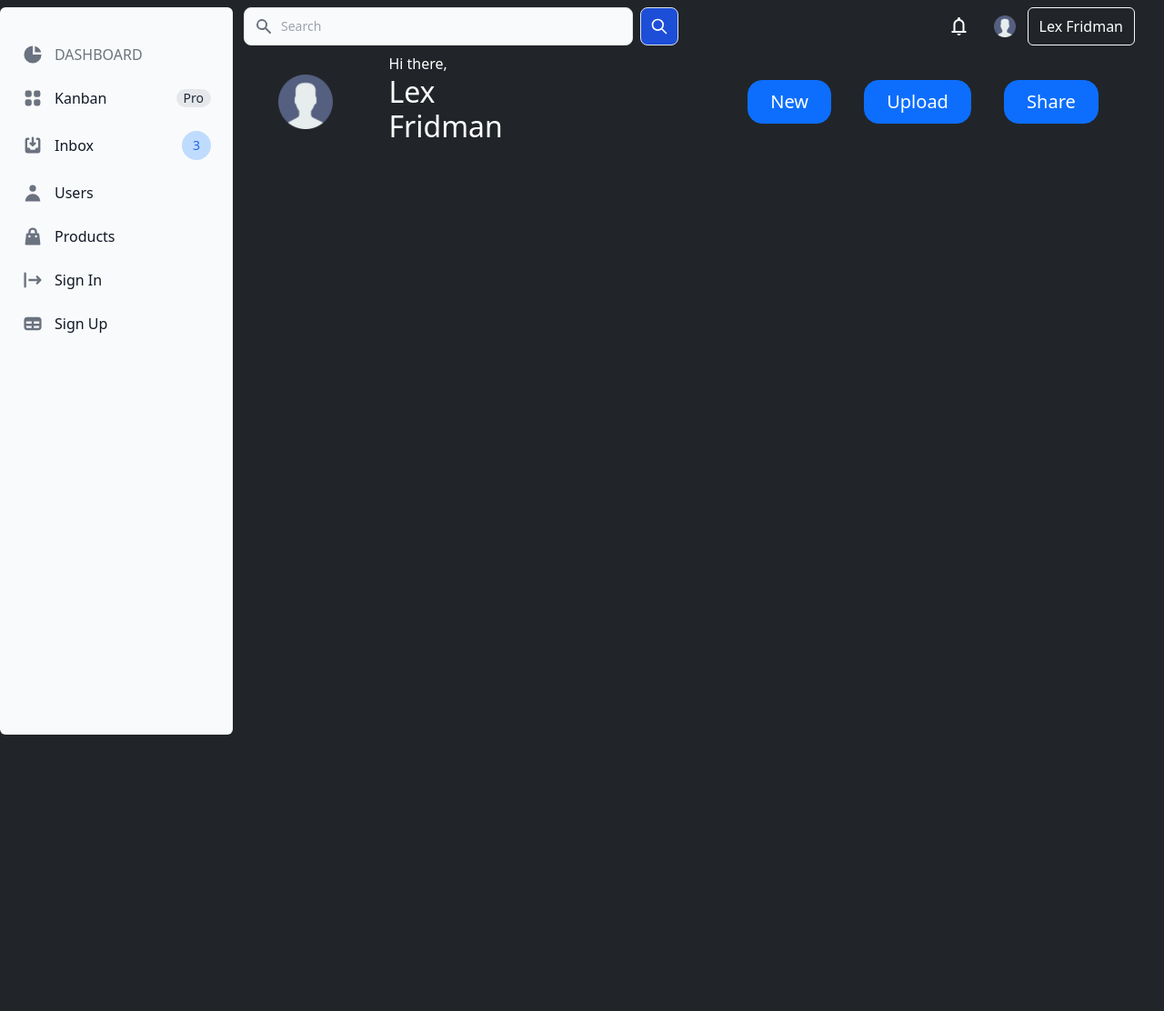
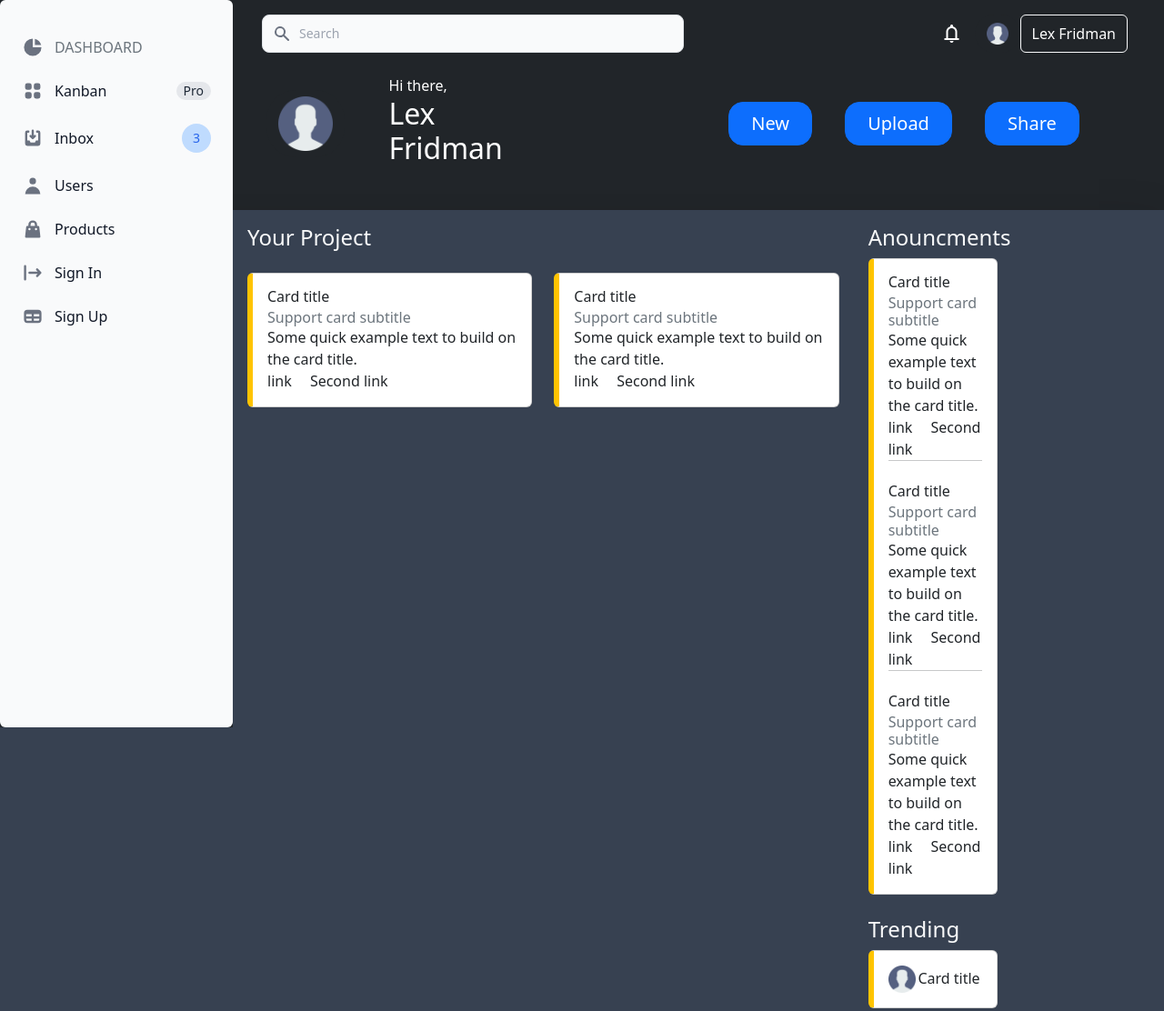
Before and after one commit to EdgarasAnd/Odin-Project-Admin-Dashboard, a website: page index.html in a window 1280 px wide. Shown: the whole page at 91% size. Before the commit the page ends 808 px from the top, so only its background shows below. Drawn offline with nearby package versions, Linux system fonts and the light colour scheme.

Commit message:
feat: :sparkles:

```diff
--- a/index.html
+++ b/index.html
@@ -36,17 +36,17 @@
   </head>
   <body class="bg-dark">
     <nav class="float-left">
-      <div class="mobile-menu d-sm-block d-md-block d-xl-none d-xxl-none">
+      <div class="mobile-menu d-sm-block d-md-block d-xl-none d-xxl-none p-3">
         <!-- drawer init and show -->
         <div class="text-center">
           <button
-            class="text-white bg-blue-700 hover:bg-blue-800 focus:ring-4 focus:ring-blue-300 font-medium rounded-lg text-sm px-5 py-2.5 mr-2 dark:bg-blue-600 dark:hover:bg-blue-700 focus:outline-none dark:focus:ring-blue-800"
+            class="material-symbols-outlined text-white bg-blue-700 hover:bg-blue-800 focus:ring-4 focus:ring-blue-300 font-medium rounded-lg text-sm px-3 py-2.5 mx-2 dark:bg-blue-600 dark:hover:bg-blue-700 focus:outline-none dark:focus:ring-blue-800"
             type="button"
             data-drawer-target="drawer-navigation"
             data-drawer-show="drawer-navigation"
             aria-controls="drawer-navigation"
           >
-            Menu
+            menu
           </button>
         </div>
 
@@ -464,10 +464,10 @@
         </aside>
       </div>
     </nav>
-    <div id="header">
+    <div id="header" class="p-3">
       <div class="container">
-        <div class="row m-2">
-          <div class="col">
+        <div class="row">
+          <div class="col ml-5">
             <form class="flex items-center">
               <label for="simple-search" class="sr-only">Search</label>
               <div class="relative w-full">
@@ -496,26 +496,6 @@
                   required=""
                 />
               </div>
-              <button
-                type="submit"
-                class="p-2.5 ml-2 text-sm font-medium text-white bg-blue-700 rounded-lg border border-blue-700 hover:bg-blue-800 focus:ring-4 focus:outline-none focus:ring-blue-300 dark:bg-blue-600 dark:hover:bg-blue-700 dark:focus:ring-blue-800"
-              >
-                <svg
-                  class="w-5 h-5"
-                  fill="none"
-                  stroke="currentColor"
-                  viewBox="0 0 24 24"
-                  xmlns="http://www.w3.org/2000/svg"
-                >
-                  <path
-                    stroke-linecap="round"
-                    stroke-linejoin="round"
-                    stroke-width="2"
-                    d="M21 21l-6-6m2-5a7 7 0 11-14 0 7 7 0 0114 0z"
-                  ></path>
-                </svg>
-                <span class="sr-only">Search</span>
-              </button>
             </form>
           </div>
           <div class="col d-flex justify-content-end">
@@ -526,32 +506,153 @@
             <button class="btn text-bg-dark rounded-5">
               <img style="width: 24px" src="./img/user.png" alt="" />
             </button>
-            <button class="btn text-bg-dark btn-outline-light">
+            <button class="btn text-bg-dark btn-outline-light user-btn">
               Lex Fridman
             </button>
           </div>
         </div>
       </div>
-      <div class="container">
+      <div class="container p-4">
         <div class="row">
           <div class="col d-flex justify-content-start">
-            <div class="row ">
-              <div class="col m-auto text-center ">
-                <button class="btn text-bg-dark rounded-5 ">
+            <div class="row">
+              <div class="col m-auto text-center">
+                <button class="btn text-bg-dark rounded-5">
                   <img style="width: 60px" src="./img/user.png" alt="" />
                 </button>
               </div>
-              <div class="col">
+              <div class="col m-auto">
                 <p class="text-bg-dark">Hi there,</p>
                 <h2 class="h2 text-bg-dark">Lex Fridman</h2>
               </div>
             </div>
           </div>
-          <div class="col m-auto text-center ">
-            <button class="btn btn-lg btn-primary m-3 rounded-4 px-4" id="btn-new">New</button>
-            <button class="btn btn-lg btn-primary m-3 rounded-4 px-4" id="btn-new">Upload</button>
-            <button class="btn btn-lg btn-primary m-3 rounded-4 px-4" id="btn-new">Share</button>
+          <div class="col m-auto text-center">
+            <button
+              class="btn btn-lg btn-primary m-3 rounded-4 px-4"
+              id="btn-new"
+            >
+              New
+            </button>
+            <button
+              class="btn btn-lg btn-primary m-3 rounded-4 px-4"
+              id="btn-new"
+            >
+              Upload
+            </button>
+            <button
+              class="btn btn-lg btn-primary m-3 rounded-4 px-4"
+              id="btn-new"
+            >
+              Share
+            </button>
           </div>
+        </div>
+      </div>
+    </div>
+    <div id="main" class="bg-gray-700 shadow-inset shadow-lg">
+      <div class="row">
+        <div class="col-8 p-3">
+          <div class="h4 text-light pb-3">Your Project</div>
+
+          <div class="g-col-6">
+            <div class="row hidden-md-up">
+              <div class="col-md-6">
+                <div class="card p-3">
+                  <div class="card-block">
+                    <h4 class="card-title">Card title</h4>
+                    <h6 class="card-subtitle text-muted">
+                      Support card subtitle
+                    </h6>
+                    <p class="card-text p-y-1">
+                      Some quick example text to build on the card title.
+                    </p>
+                    <a href="#" class="card-link">link</a>
+                    <a href="#" class="card-link">Second link</a>
+                  </div>
+                </div>
+              </div>
+              <div class="col-md-6">
+                <div class="card p-3">
+                  <div class="card-block">
+                    <h4 class="card-title">Card title</h4>
+                    <h6 class="card-subtitle text-muted">
+                      Support card subtitle
+                    </h6>
+                    <p class="card-text p-y-1">
+                      Some quick example text to build on the card title.
+                    </p>
+                    <a href="#" class="card-link">link</a>
+                    <a href="#" class="card-link">Second link</a>
+                  </div>
+                </div>
+              </div>
+            </div>
+            <br />
+          </div>
+        </div>
+        <div class="col-4 p-3">
+          <div class="h4 text-light">Anouncments</div>
+
+          <div class="row hidden-md-up">
+            <div class="col-md-6">
+              <div class="card p-3">
+                <div class="card-block">
+                  <h4 class="card-title">Card title</h4>
+                  <h6 class="card-subtitle text-muted">
+                    Support card subtitle
+                  </h6>
+                  <p class="card-text p-y-1">
+                    Some quick example text to build on the card title.
+                  </p>
+                  <a href="#" class="card-link">link</a>
+                  <a href="#" class="card-link">Second link</a>
+                  <br />
+                  <hr />
+                  <br />
+                  <h4 class="card-title">Card title</h4>
+                  <h6 class="card-subtitle text-muted">
+                    Support card subtitle
+                  </h6>
+                  <p class="card-text p-y-1">
+                    Some quick example text to build on the card title.
+                  </p>
+                  <a href="#" class="card-link">link</a>
+                  <a href="#" class="card-link">Second link</a>
+                  <br />
+                  <hr />
+                  <br />
+                  <h4 class="card-title">Card title</h4>
+                  <h6 class="card-subtitle text-muted">
+                    Support card subtitle
+                  </h6>
+                  <p class="card-text p-y-1">
+                    Some quick example text to build on the card title.
+                  </p>
+                  <a href="#" class="card-link">link</a>
+                  <a href="#" class="card-link">Second link</a>
+                </div>
+              </div>
+            </div>
+          </div>
+          <br />
+
+          <div class="h4 text-light">Trending</div>
+
+          <div class="row hidden-md-up">
+            <div class="col-md-6">
+              <div class="card p-3">
+                <div class="card-block d-flex flex-row">
+                  <div class="img">
+                    <img src="./img/user.png" style="width: 30px" alt="" />
+                  </div>
+                  <h4 class="card-title m-auto">Card title</h4>
+                  <hr>
+                </div>
+              </div>
+            </div>
+          </div>
+          <br />
         </div>
       </div>
     </div>
--- a/style/style.scss
+++ b/style/style.scss
@@ -6,3 +6,7 @@
 
   background-color:white;
 }
+
+.card {
+  border-left: 6px solid rgb(255, 196, 0) ;
+}
```
Also changed, not shown: style/style.css, 1 other file.
